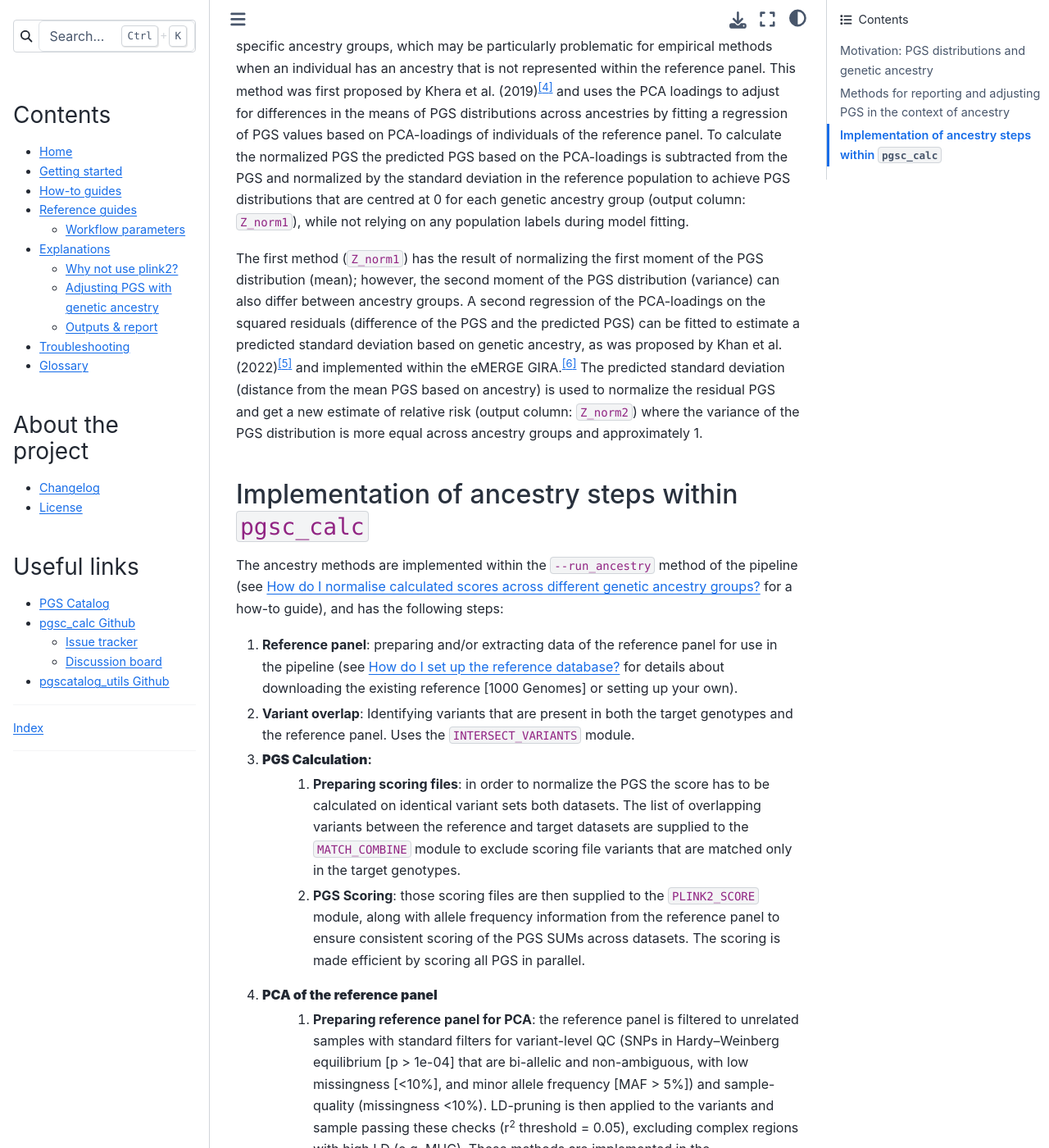
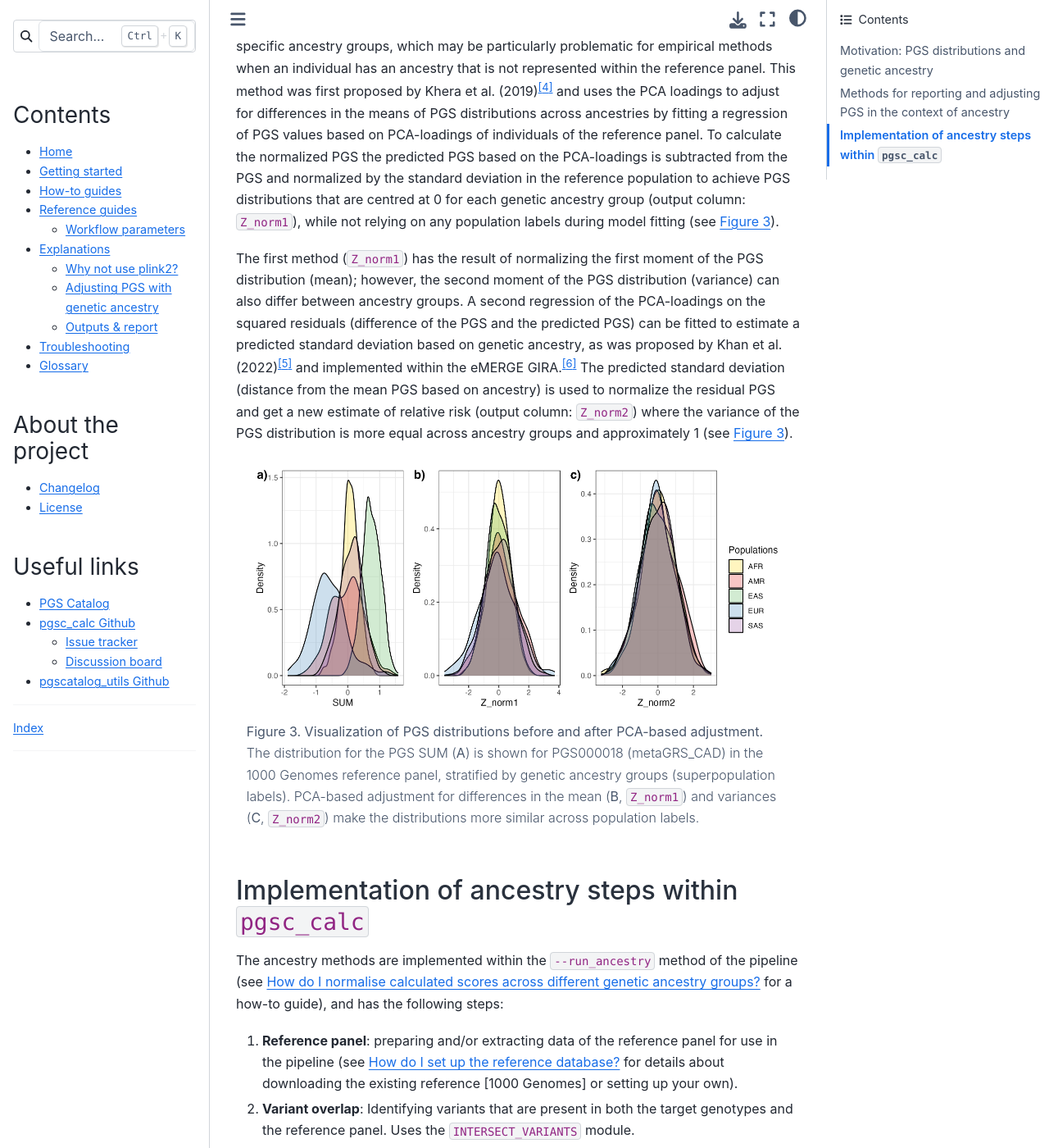
Before and after one commit to PGScatalog/pgsc_calc, a Sphinx documentation site: the page built from docs/explanation/geneticancestry.rst, in a window 1280 px wide and 1400 px high, scrolled down 2708 px. Shown: the whole window at 82% size. Built offline with Sphinx 7.4.7 and the Sphinx Book theme 1.1.4, drawn with Linux system fonts in a browser that asks for light colours.

Commit message:
Additional figure to visualize changes in PGS distributions across PCA-based adjustment methods

```diff
--- a/docs/explanation/geneticancestry.rst
+++ b/docs/explanation/geneticancestry.rst
@@ -77,7 +77,7 @@ distributions across ancestries by fitting a regression of PGS values based on P
 reference panel. To calculate the normalized PGS the predicted PGS based on the PCA-loadings is subtracted from the PGS
 and normalized by the standard deviation in the reference population to achieve PGS distributions that are centred
 at 0 for each genetic ancestry group (output column: ``Z_norm1``), while not relying on any population labels during
-model fitting.
+model fitting (see `Figure 3`_).
 
 The first method (``Z_norm1``)  has the result of normalizing the first moment of the PGS distribution (mean); however,
 the second moment of the PGS distribution (variance) can also differ between ancestry groups. A second regression of
@@ -85,7 +85,17 @@ the PCA-loadings on the squared residuals (difference of the PGS and the predict
 predicted standard deviation based on genetic ancestry, as was proposed by Khan et al. (2022)\ [#Khan2022]_ and
 implemented within the eMERGE GIRA.\ [#GIRA]_ The predicted standard deviation (distance from the mean PGS based on
 ancestry) is used to normalize the residual PGS and get a new estimate of relative risk (output column: ``Z_norm2``)
-where the variance of the PGS distribution is more equal across ancestry groups and approximately 1.
+where the variance of the PGS distribution is more equal across ancestry groups and approximately 1 (see `Figure 3`_).
+
+.. _Figure 3:
+.. figure:: screenshots/p_MergedDist.png
+    :width: 650
+    :alt: Figure detailing the distributions from the PGS SUM, and PCA-based adjustment (Z_norm1 and Z_norm2).
+
+    **Figure 3. Visualization of PGS distributions before and after PCA-based adjustment.** The distribution for the
+    PGS SUM (**A**) is shown for PGS000018 (metaGRS_CAD) in the 1000 Genomes reference panel, stratified by genetic
+    ancestry groups (superpopulation labels). PCA-based adjustment for differences in the mean (**B**, ``Z_norm1``)
+    and variances (**C**, ``Z_norm2``) make the distributions more similar across population labels.
 
 
 Implementation of ancestry steps within ``pgsc_calc``
```
Also changed, not shown: docs/explanation/screenshots/p_MergedDist.png (added).
